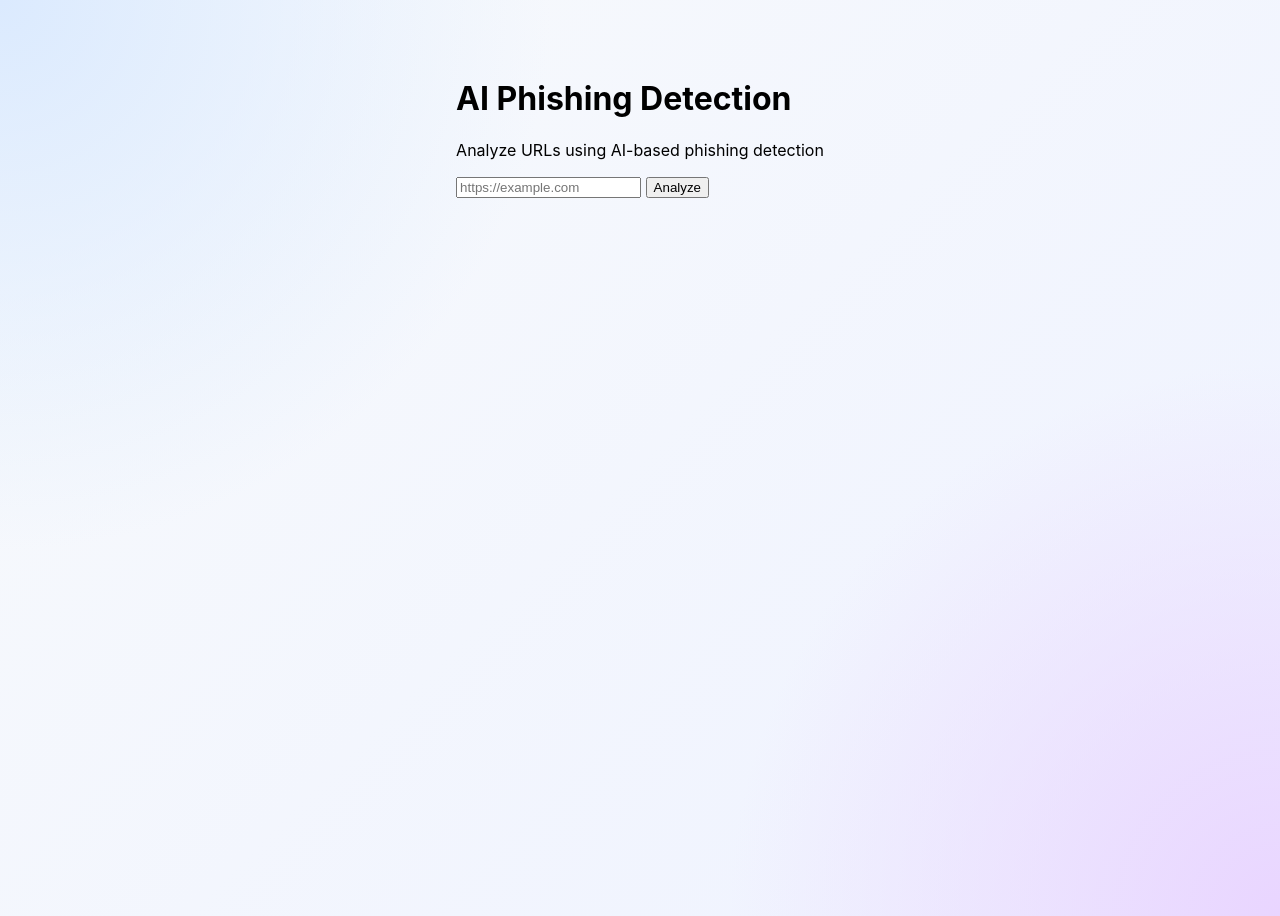
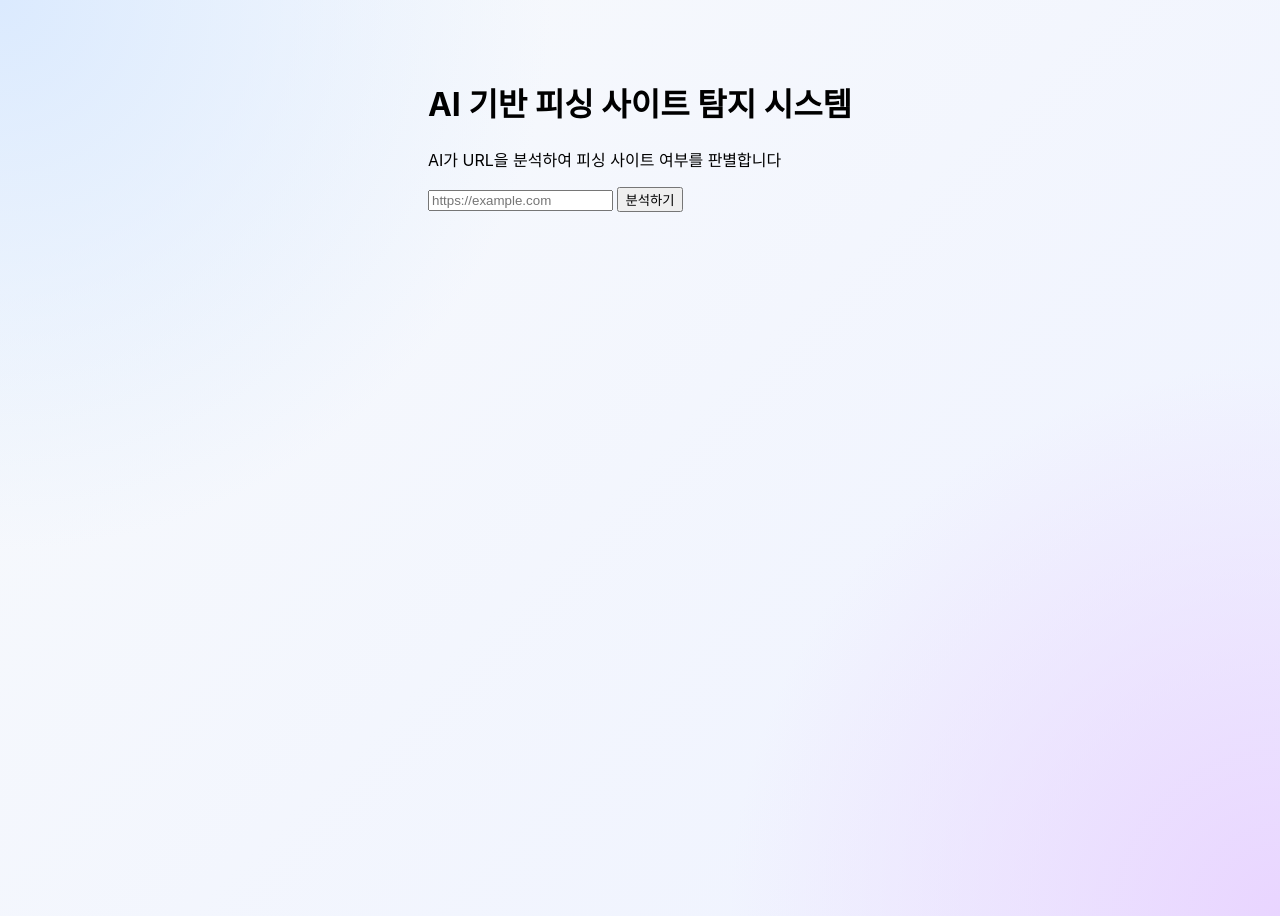
Before and after one commit to w1gns97/phishing-detect, a plain HTML site: page index.html in a window 1280 px wide. Drawn offline with Linux system fonts and the light colour scheme.

Commit message:
Update index.html

```diff
--- a/index.html
+++ b/index.html
@@ -10,7 +10,7 @@
         content="width=device-width, initial-scale=1.0"
     >
 
-    <title>AI Phishing Detection</title>
+    <title>AI 기반 피싱 사이트 탐지</title>
 
     <link rel="stylesheet" href="style.css">
 
@@ -21,11 +21,12 @@
     <div class="container">
 
         <h1>
-            AI Phishing Detection
+            AI 기반 피싱 사이트 탐지 시스템
         </h1>
 
         <p class="subtitle">
-            Analyze URLs using AI-based phishing detection
+            AI가 URL을 분석하여
+            피싱 사이트 여부를 판별합니다
         </p>
 
         <div class="input-box">
@@ -37,7 +38,7 @@
             >
 
             <button onclick="checkPhishing()">
-                Analyze
+                분석하기
             </button>
 
         </div>
```
